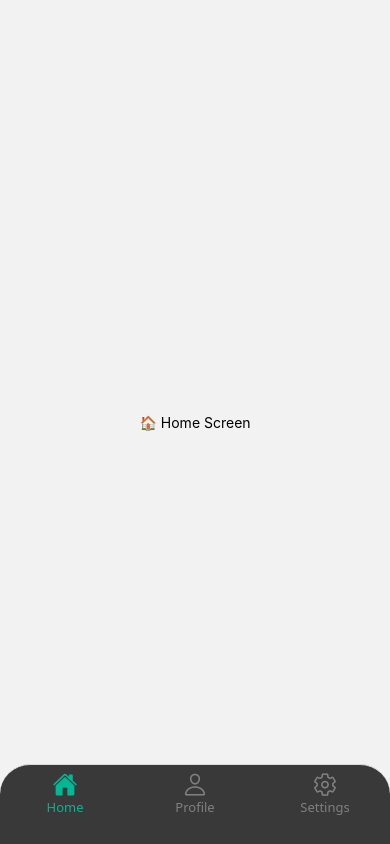
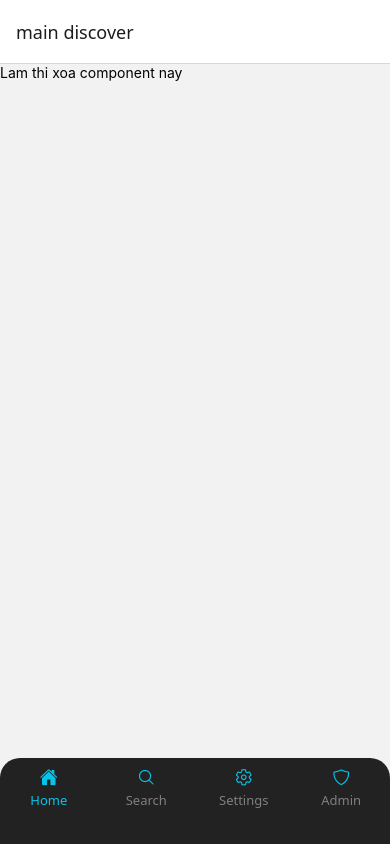
Before and after one commit to Aduy241104/Project_GroupMMA-SDN, a React Native app in the folder frontend/: screen /MainTab in a window 390 px wide. Built offline with nearby package versions, Linux system fonts and the light colour scheme.

Commit message:
thêm cấu hình stack và bottom tab cho thống nhất, dễ làm

```diff
--- a/frontend/App.js
+++ b/frontend/App.js
@@ -2,12 +2,14 @@ import { NavigationContainer } from "@react-navigation/native";
 import { createNativeStackNavigator } from "@react-navigation/native-stack";
 import { createBottomTabNavigator } from "@react-navigation/bottom-tabs";
 import MainTab from "./src/navigations/BottomTabNavigation";
+import { AuthProvider } from "./src/context/AuthContext";
 
 const Stack = createNativeStackNavigator();
 const Tab = createBottomTabNavigator();
 
 export default function App() {
   return (
+    <AuthProvider>
       <NavigationContainer>
         <Stack.Navigator>
           <Stack.Screen
@@ -17,5 +19,6 @@ export default function App() {
           />
         </Stack.Navigator>
       </NavigationContainer>
+    </AuthProvider>
   );
 }
--- /dev/null
+++ b/frontend/src/context/AuthContext.js
@@ -0,0 +1,54 @@
+// AuthContext.js
+import React, { createContext, useState, useEffect } from "react";
+import AsyncStorage from "@react-native-async-storage/async-storage";
+
+export const AuthContext = createContext();
+
+export const AuthProvider = ({ children }) => {
+    const [user, setUser] = useState(null);
+    const [token, setToken] = useState(null);
+    const [loading, setLoading] = useState(true);
+
+    // Load dữ liệu từ AsyncStorage khi app khởi động
+    useEffect(() => {
+        const loadAuthData = async () => {
+            try {
+                const storedUser = await AsyncStorage.getItem("user");
+                const storedToken = await AsyncStorage.getItem("token");
+
+                if (storedUser && storedToken) {
+                    setUser(JSON.parse(storedUser));
+                    setToken(storedToken);
+                }
+            } catch (error) {
+                console.log("Error loading auth data:", error);
+            } finally {
+                setLoading(false);
+            }
+        };
+
+        loadAuthData();
+    }, []);
+
+    // Hàm đăng nhập
+    const login = async (userData, tokenValue) => {
+        setUser(userData);
+        setToken(tokenValue);
+        await AsyncStorage.setItem("user", JSON.stringify(userData));
+        await AsyncStorage.setItem("token", tokenValue);
+    };
+
+    // Hàm đăng xuất
+    const logout = async () => {
+        setUser(null);
+        setToken(null);
+        await AsyncStorage.removeItem("user");
+        await AsyncStorage.removeItem("token");
+    };
+
+    return (
+        <AuthContext.Provider value={ { user, token, login, logout, loading } }>
+            { children }
+        </AuthContext.Provider>
+    );
+};
--- /dev/null
+++ b/frontend/src/navigations/AdminNavigation.js
@@ -0,0 +1,23 @@
+import { createNativeStackNavigator } from "@react-navigation/native-stack";
+import { Text, View } from "react-native";
+
+const Stack = createNativeStackNavigator();
+
+
+const Temp = () => {
+    return (
+        <View>
+            <Text>Lam thi xoa component nay</Text>
+        </View>
+    )
+}
+
+const AdminNavigation = () => {
+    return (
+        <Stack.Navigator>
+            <Stack.Screen name="main Admin" component={ Temp } />
+        </Stack.Navigator>
+    )
+}
+
+export default AdminNavigation;
--- a/frontend/src/navigations/BottomTabNavigation.js
+++ b/frontend/src/navigations/BottomTabNavigation.js
@@ -1,16 +1,13 @@
 import { createBottomTabNavigator } from "@react-navigation/bottom-tabs";
-import { Text, View } from "react-native";
+import { View, Text, FlatList, Image, StyleSheet, ScrollView } from "react-native";
 import { Ionicons } from "@expo/vector-icons";
-
+import HomeScreen from "../screens/HomeScreen";
+import DiscoverNavigation from "./DiscoverNavigation";
+import SearchNavigation from "./SearchNavigation";
+import MenuNavigation from "./MenuNavigation";
+import AdminNavigation from "./AdminNavigation";
 
 const Tab = createBottomTabNavigator();
-
-// --- Các màn hình thử ---
-const HomeScreen = () => (
-  <View style={ { flex: 1, justifyContent: "center", alignItems: "center" } }>
-    <Text>🏠 Home Screen</Text>
-  </View>
-);
 
 const ProfileScreen = () => (
     <View style={ { flex: 1, justifyContent: "center", alignItems: "center" } }>
@@ -33,25 +30,28 @@ function MainTab() {
                 tabBarIcon: ({ focused, color, size }) => {
                     let iconName;
                     if (route.name === "Home") iconName = focused ? "home" : "home-outline";
-          else if (route.name === "Profile") iconName = focused ? "person" : "person-outline";
+                    else if (route.name === "Search") iconName = focused ? "search" : "search-outline";
                     else if (route.name === "Settings") iconName = focused ? "settings" : "settings-outline";
-          return <Ionicons name={ iconName } size={ size } color={ color } />;
+                    else if (route.name === "Admin") iconName = focused ? "shield" : "shield-outline";
+                    return <Ionicons name={ iconName } size={ 18 } color={ "#07c3e9ff" } />;
                 },
-        tabBarActiveTintColor: "#00b894",
+                tabBarActiveTintColor: "#07c3e9ff",
                 tabBarInactiveTintColor: "gray",
                 tabBarStyle: {
-          backgroundColor: "#393939ff",
-          height: 80,
-          borderTopLeftRadius: 30,
-          borderTopRightRadius: 30,
+                    backgroundColor: "#222222ff",
+                    height: 86,
+                    borderTopLeftRadius: 20,
+                    borderTopRightRadius: 20,
                     position: "absolute",
+                    borderTopWidth: 0
                 },
                 tabBarLabelStyle: { fontSize: 13, marginBottom: 5 },
             }) }
         >
-      <Tab.Screen name="Home" component={ HomeScreen } />
-      <Tab.Screen name="Profile" component={ ProfileScreen } />
-      <Tab.Screen name="Settings" component={ SettingsScreen } />
+            <Tab.Screen name="Home" component={ DiscoverNavigation } />
+            <Tab.Screen name="Search" component={ SearchNavigation } />
+            <Tab.Screen name="Settings" component={ MenuNavigation } />
+            <Tab.Screen name="Admin" component={ AdminNavigation } />
         </Tab.Navigator>
     );
 }
--- /dev/null
+++ b/frontend/src/navigations/DiscoverNavigation.js
@@ -0,0 +1,23 @@
+import { createNativeStackNavigator } from "@react-navigation/native-stack";
+import { Text, View } from "react-native";
+
+const Stack = createNativeStackNavigator();
+
+
+const Temp = () => {
+    return (
+        <View>
+            <Text>Lam thi xoa component nay</Text>
+        </View>
+    )
+}
+
+const DiscoverNavigation = () => {
+    return (
+        <Stack.Navigator>
+            <Stack.Screen name="main discover" component={ Temp } />
+        </Stack.Navigator>
+    )
+}
+
+export default DiscoverNavigation;
--- /dev/null
+++ b/frontend/src/navigations/MenuNavigation.js
@@ -0,0 +1,23 @@
+import { createNativeStackNavigator } from "@react-navigation/native-stack";
+import { Text, View } from "react-native";
+
+const Stack = createNativeStackNavigator();
+
+
+const Temp = () => {
+    return (
+        <View>
+            <Text>Lam thi xoa component nay</Text>
+        </View>
+    )
+}
+
+const MenuNavigation = () => {
+    return (
+        <Stack.Navigator>
+            <Stack.Screen name="Main Menu" component={ Temp } />
+        </Stack.Navigator>
+    )
+}
+
+export default MenuNavigation;
--- /dev/null
+++ b/frontend/src/navigations/SearchNavigation.js
@@ -0,0 +1,23 @@
+import { createNativeStackNavigator } from "@react-navigation/native-stack";
+import { Text, View } from "react-native";
+
+const Stack = createNativeStackNavigator();
+
+
+const Temp = () => {
+    return (
+        <View>
+            <Text>Lam thi xoa component nay</Text>
+        </View>
+    )
+}
+
+const SearchNavigation = () => {
+    return (
+        <Stack.Navigator>
+            <Stack.Screen name="main search" component={ Temp } />
+        </Stack.Navigator>
+    )
+}
+
+export default SearchNavigation;
--- /dev/null
+++ b/frontend/src/screens/HomeScreen.js
@@ -0,0 +1,116 @@
+
+
+import { View, Text, FlatList, Image, StyleSheet, ScrollView } from "react-native";
+
+const newPosted = [
+    {
+        id: "1",
+        title: "Tháng Hai Sâu Đậm",
+        image: "https://picsum.photos/id/1018/200/300",
+    },
+    {
+        id: "2",
+        title: "Bốn Mùa Lên Núi",
+        image: "https://picsum.photos/id/1025/200/300",
+    },
+    {
+        id: "3",
+        title: "Sau Khi Mang Thai",
+        image: "https://picsum.photos/id/1037/200/300",
+    },
+    {
+        id: "4",
+        title: "Yêu Nhau Là Không Thể",
+        image: "https://picsum.photos/id/1045/200/300",
+    },
+];
+
+const newUpdated = [
+    {
+        id: "5",
+        title: "Tục Nhân Hồi Đáng",
+        image: "https://picsum.photos/id/1052/200/300",
+    },
+    {
+        id: "6",
+        title: "Trùng Đức Tham Gia",
+        image: "https://picsum.photos/id/1060/200/300",
+    },
+    {
+        id: "7",
+        title: "Sau Khi Tan Tầm",
+        image: "https://picsum.photos/id/1070/200/300",
+    },
+    {
+        id: "8",
+        title: "Âm Dương Biến",
+        image: "https://picsum.photos/id/1084/200/300",
+    },
+];
+
+const HomeScreen = () => {
+    const renderItem = ({ item }) => (
+        <View style={ styles.card }>
+            <Image source={ { uri: item.image } } style={ styles.image } />
+            <Text style={ styles.title } numberOfLines={ 1 }>
+                { item.title }
+            </Text>
+        </View>
+    );
+
+    return (
+        <ScrollView style={ styles.container }>
+            {/* --- Mới đăng --- */ }
+            <Text style={ styles.sectionTitle }>Mới đăng</Text>
+            <FlatList
+                data={ newPosted }
+                horizontal
+                keyExtractor={ (item) => item.id }
+                renderItem={ renderItem }
+                showsHorizontalScrollIndicator={ false }
+                contentContainerStyle={ { paddingHorizontal: 10 } }
+            />
+
+            {/* --- Mới cập nhật --- */ }
+            <Text style={ styles.sectionTitle }>Mới cập nhật</Text>
+            <FlatList
+                data={ newUpdated }
+                horizontal
+                keyExtractor={ (item) => item.id }
+                renderItem={ renderItem }
+                showsHorizontalScrollIndicator={ false }
+                contentContainerStyle={ { paddingHorizontal: 10 } }
+            />
+        </ScrollView>
+    );
+};
+
+const styles = StyleSheet.create({
+    container: {
+        flex: 1,
+        backgroundColor: "#000", // nền đen giống app truyện
+    },
+    sectionTitle: {
+        fontSize: 18,
+        fontWeight: "bold",
+        color: "#fff",
+        marginVertical: 12,
+        marginLeft: 10,
+    },
+    card: {
+        width: 120,
+        marginRight: 10,
+    },
+    image: {
+        width: 120,
+        height: 160,
+        borderRadius: 8,
+    },
+    title: {
+        color: "#fff",
+        fontSize: 13,
+        marginTop: 4,
+    },
+});
+
+export default HomeScreen;
```
Lines whose indentation alone changed are shown as unchanged.
